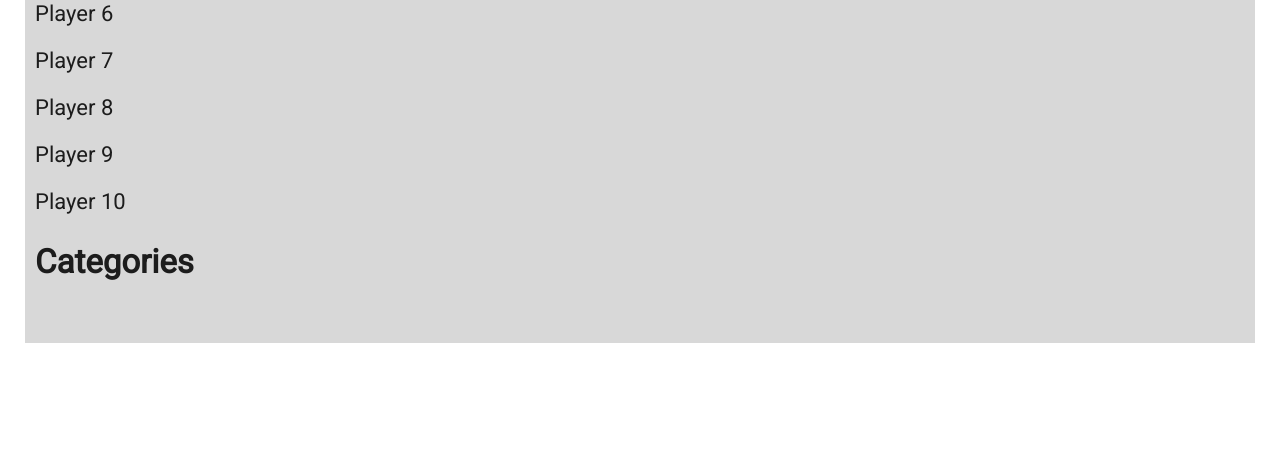
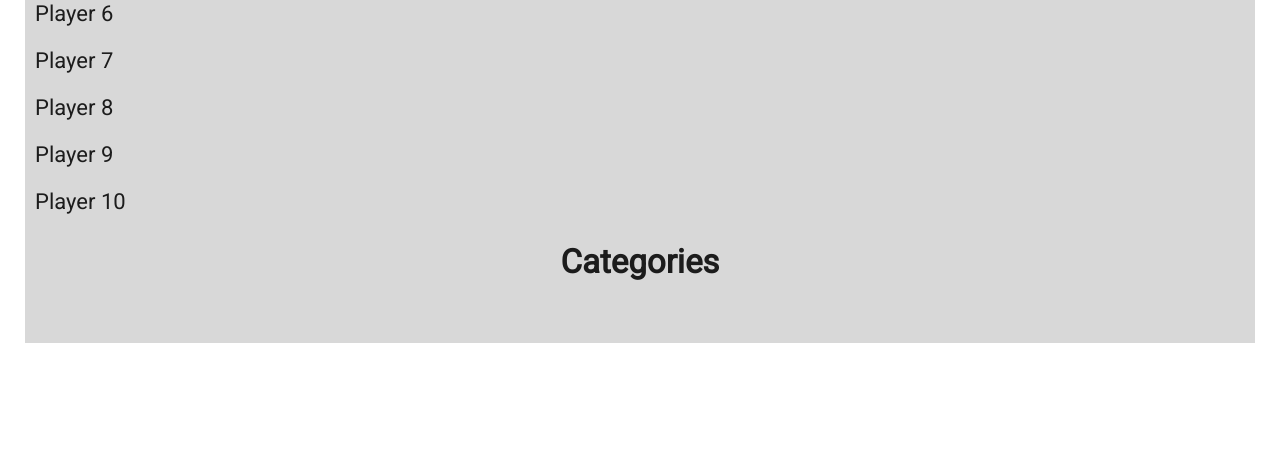
Before and after one commit to SlidingTile/SlidingTileRep, a PHP site: page / in a window 1280 px wide. Shown: the part 1656-2124 px from the top of the page. Run offline with PHP 8.4, Linux system fonts and the light colour scheme.

Commit message:
Update defaultStyle.css

```diff
--- a/code/production/css/defaultStyle.css
+++ b/code/production/css/defaultStyle.css
@@ -103,6 +103,10 @@
 
 #mainContent.dark {
     background-color: #1C1C1C;
+}
+
+#pictures {
+	text-align: center;
 }
 
 img {
```
